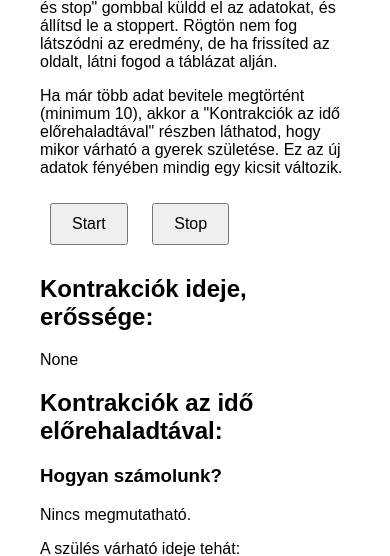
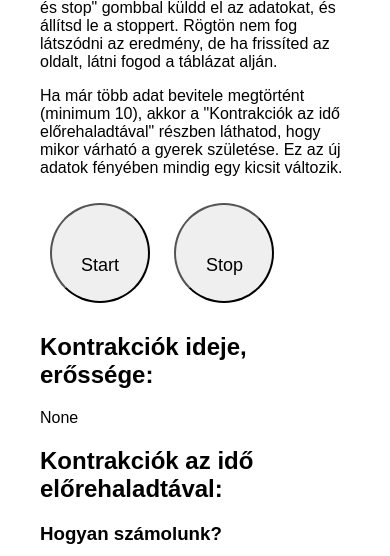
Before and after one commit to janoskonig/labor_third, a Flask app: page / in a window 390 px wide. Shown: the part 293-849 px from the top of the page. Run offline with Flask 3, Linux system fonts and the light colour scheme; data that the repository does not hold is empty; parts of the project's set-up code (start-up, migrations or seed data) failed here and were passed over.

Commit message:
Kör button

```diff
--- a/static/style.css
+++ b/static/style.css
@@ -1,3 +1,49 @@
+/* General styles for all buttons, setting defaults */
+button {
+    padding: 10px 20px; /* Adjust padding as needed */
+    font-size: 16px; /* Base font size for readability */
+    margin: 10px 0; /* Add some margin for spacing */
+    box-sizing: border-box; /* Include padding and border in the button's total width and height */
+}
+
+/* Specific styles for circular buttons */
+#startButton, #stopButton {
+    width: 80px; /* Set a fixed width for a circle */
+    height: 80px; /* Set height equal to width for perfect circle */
+    border-radius: 50%; /* High border-radius to make it circular */
+    line-height: 80px; /* Center text vertically */
+    text-align: center; /* Center text horizontally */
+}
+
+/* Styles specific to mobile devices for circular buttons */
+@media (max-width: 768px) {
+    #startButton, #stopButton {
+        width: 100px; /* Larger size for easier interaction on small screens */
+        height: 100px; /* Maintain the circle ratio */
+        font-size: 18px; /* Larger font size for better visibility */
+        line-height: 100px; /* Adjust line height to center text vertically */
+    }
+}
+
+/* Styles for the rectangular "Küldés és stop" button */
+button[type="submit"] {
+    width: auto; /* Default width to contain text plus padding */
+    height: auto; /* Height to fit content and padding */
+    border-radius: 4px; /* Slightly rounded corners for aesthetic */
+    padding: 10px 20px; /* Comfortable padding for clicking */
+}
+
+/* Optionally, specific mobile adjustments for the rectangular button */
+@media (max-width: 768px) {
+    button[type="submit"] {
+        padding: 12px 24px; /* Slightly larger padding for easier interaction */
+        font-size: 18px; /* Larger font size for readability on small devices */
+    }
+}
+
+
+/* Additional styling for the form and other elements can be included here */
+
 body {
     font-family: Arial, sans-serif;
     margin: 40px;
```
